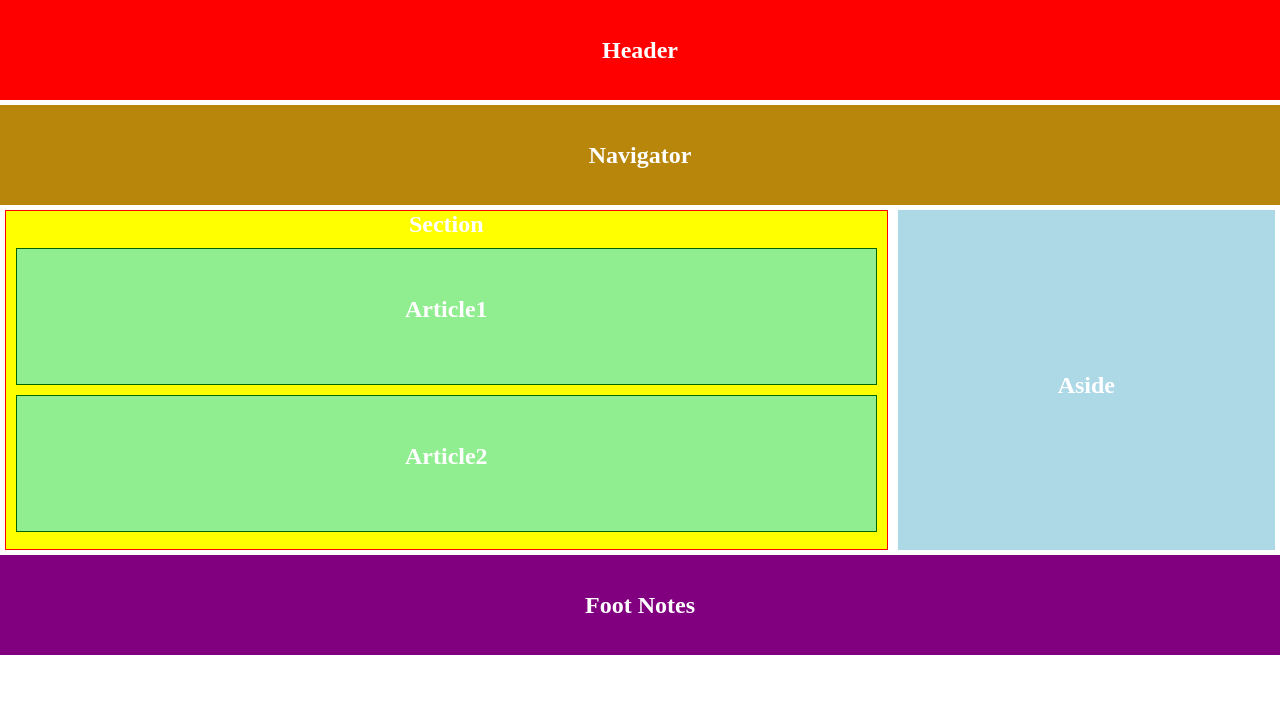
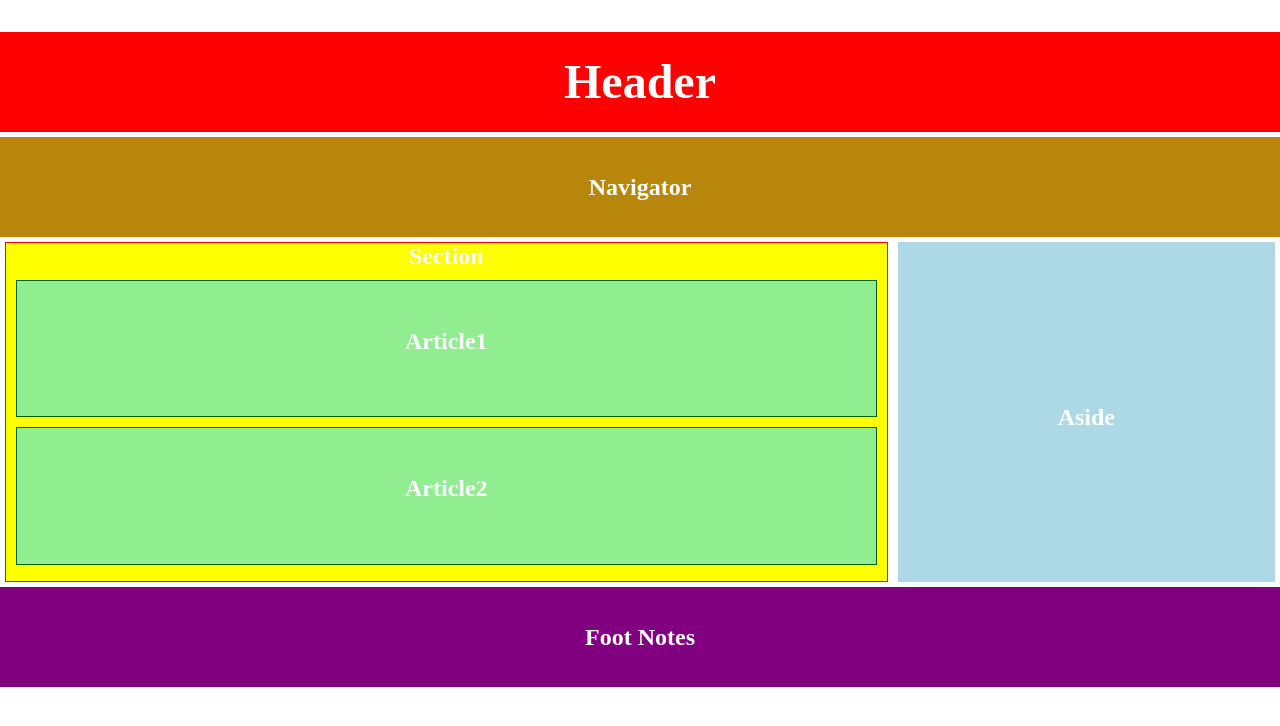
Before and after one commit to swapnika-y/swapnika-y.github.io, a plain HTML site: page sampleLayout.html in a window 1280 px wide. Drawn offline with Linux system fonts and the light colour scheme.

Commit message:
adding header in h1

```diff
--- a/sampleLayout.html
+++ b/sampleLayout.html
@@ -5,7 +5,7 @@
         <link type="text/css" rel="stylesheet" href="sampleStyle.css">
     </head>
     <body>
-        <header>Header</header>
+        <header><h1>Header</h1></header>
         <nav>Navigator</nav>
         <div class="content">
             <section>Section
```
